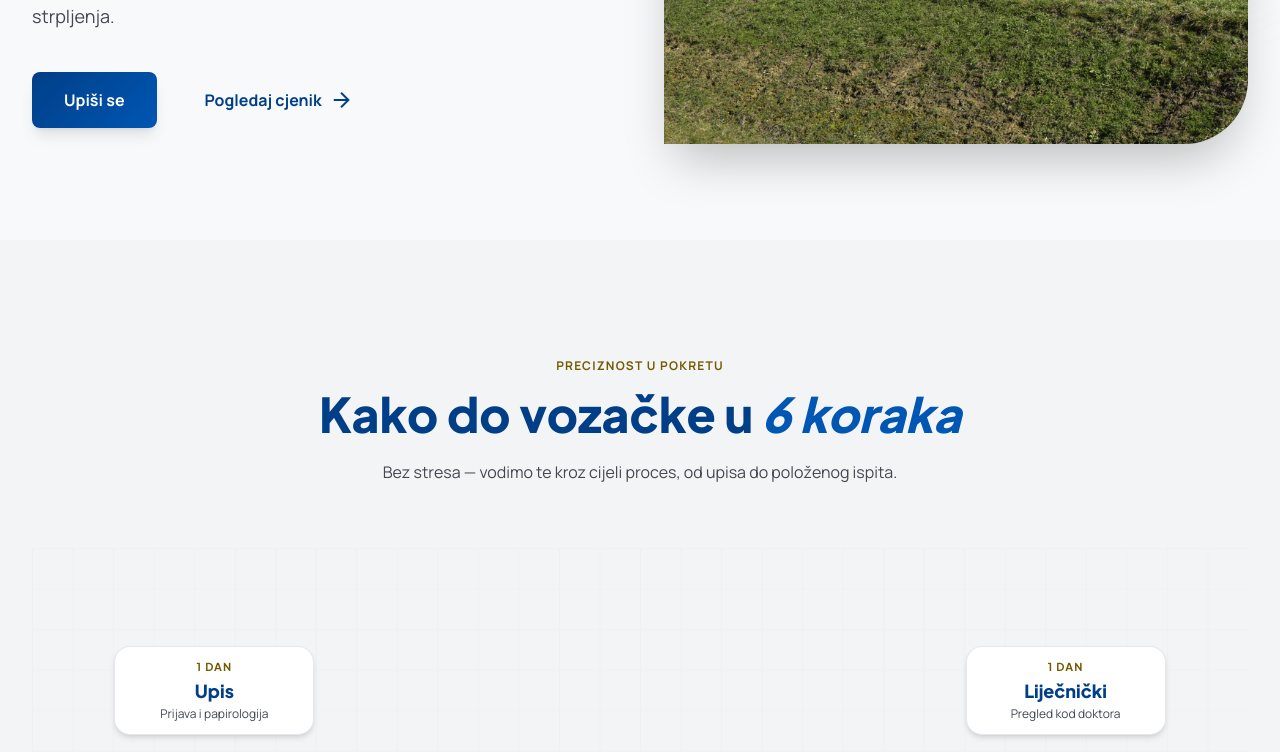
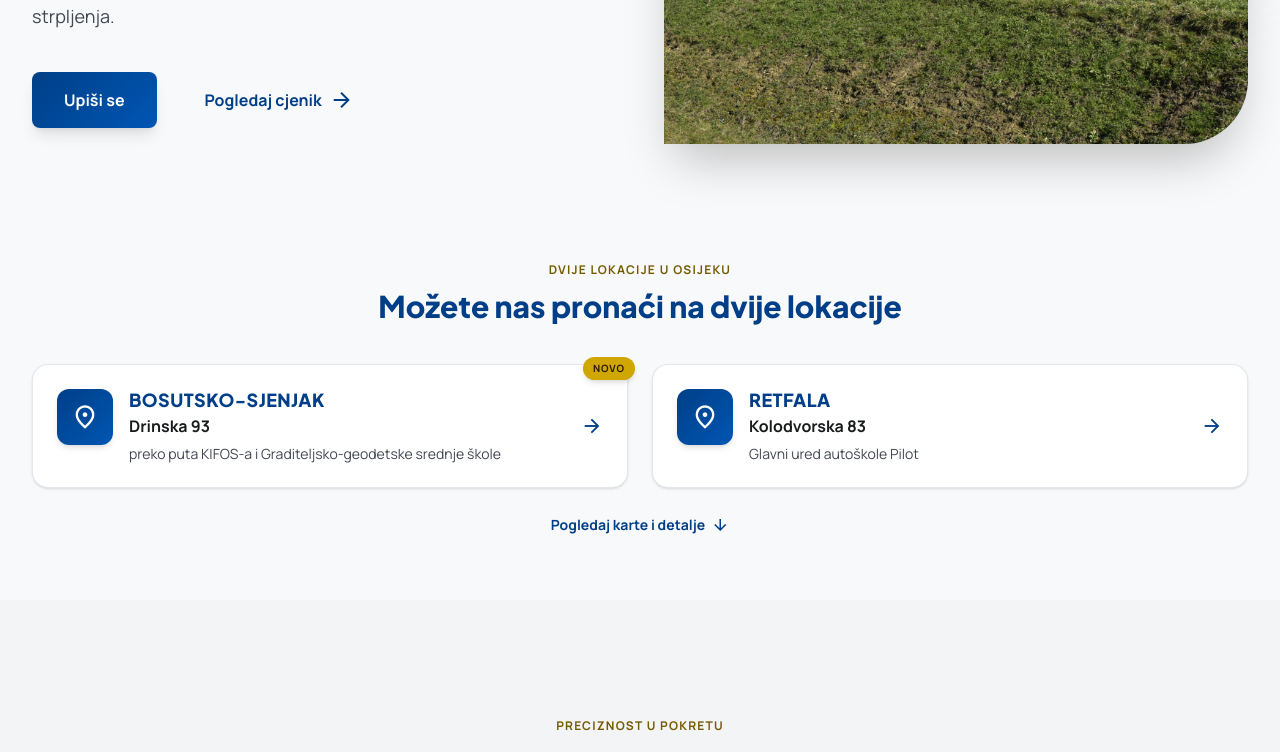
Before and after one commit to mateo76910/autoskola-pilot, a Next.js app: page / in a window 1280 px wide. Shown: the part 484-1236 px from the top of the page. Built offline with nearby package versions, Linux system fonts and the light colour scheme.

Commit message:
added locations section

```diff
--- a/src/app/page.tsx
+++ b/src/app/page.tsx
@@ -6,6 +6,7 @@ import Instructors from "@/components/sections/Instructors";
 import Registration from "@/components/sections/Registration";
 import Faq, { faqItems } from "@/components/sections/Faq";
 import Locations from "@/components/sections/Locations";
+import LocationsHighlight from "@/components/sections/LocationsHighlight";
 
 export default function Home() {
   const faqLd = {
@@ -28,6 +29,7 @@ export default function Home() {
         dangerouslySetInnerHTML={{ __html: JSON.stringify(faqLd) }}
       />
       <Hero />
+      <LocationsHighlight />
       <Timeline />
       <Categories />
       <Pricing />
--- /dev/null
+++ b/src/components/sections/LocationsHighlight.tsx
@@ -0,0 +1,93 @@
+const highlights = [
+  {
+    neighborhood: "Bosutsko-Sjenjak",
+    address: "Drinska 93",
+    hint: "preko puta KIFOS-a i Graditeljsko-geodetske srednje škole",
+    isNew: true,
+  },
+  {
+    neighborhood: "Retfala",
+    address: "Kolodvorska 83",
+    hint: "Glavni ured autoškole Pilot",
+    isNew: false,
+  },
+];
+
+export default function LocationsHighlight() {
+  return (
+    <section className="pt-4 pb-12 md:pb-16" aria-labelledby="lokacije-isticanje">
+      <div className="max-w-7xl mx-auto px-6 md:px-8">
+        <div className="text-center mb-8 md:mb-10">
+          <span className="text-tertiary font-bold tracking-widest text-xs uppercase">
+            Dvije lokacije u Osijeku
+          </span>
+          <h2
+            id="lokacije-isticanje"
+            className="font-headline text-2xl md:text-3xl font-extrabold text-primary mt-2"
+          >
+            Možete nas pronaći na dvije lokacije
+          </h2>
+        </div>
+
+        <div className="grid md:grid-cols-2 gap-4 md:gap-6">
+          {highlights.map((l) => (
+            <a
+              key={l.address}
+              href="#lokacije"
+              className="group relative bg-surface-container-lowest rounded-2xl p-5 md:p-6 border border-outline-variant/40 shadow-sm hover:shadow-lg hover:-translate-y-0.5 transition-all flex items-start gap-4"
+            >
+              {l.isNew && (
+                <span className="absolute -top-2 -right-2 bg-tertiary-container text-on-tertiary-fixed text-[10px] font-extrabold tracking-widest uppercase px-2.5 py-1 rounded-full shadow-md">
+                  Novo
+                </span>
+              )}
+
+              <div className="shrink-0 w-12 h-12 md:w-14 md:h-14 rounded-xl pilot-gradient flex items-center justify-center text-on-primary shadow-md">
+                <span
+                  className="material-symbols-outlined"
+                  style={{ fontSize: 28 }}
+                >
+                  location_on
+                </span>
+              </div>
+
+              <div className="flex-1 min-w-0">
+                <div className="font-headline font-extrabold text-primary text-base md:text-lg uppercase tracking-wide leading-tight">
+                  {l.neighborhood}
+                </div>
+                <div className="font-bold text-on-surface text-sm md:text-base mt-0.5">
+                  {l.address}
+                </div>
+                <p className="text-on-surface-variant text-xs md:text-sm mt-1.5 leading-snug">
+                  {l.hint}
+                </p>
+              </div>
+
+              <span
+                className="material-symbols-outlined text-primary self-center transition-transform group-hover:translate-x-1 hidden sm:inline-block"
+                style={{ fontSize: 22 }}
+              >
+                arrow_forward
+              </span>
+            </a>
+          ))}
+        </div>
+
+        <div className="text-center mt-6">
+          <a
+            href="#lokacije"
+            className="inline-flex items-center gap-1.5 text-primary font-bold text-sm hover:gap-2.5 transition-all"
+          >
+            Pogledaj karte i detalje
+            <span
+              className="material-symbols-outlined"
+              style={{ fontSize: 18 }}
+            >
+              arrow_downward
+            </span>
+          </a>
+        </div>
+      </div>
+    </section>
+  );
+}
```
